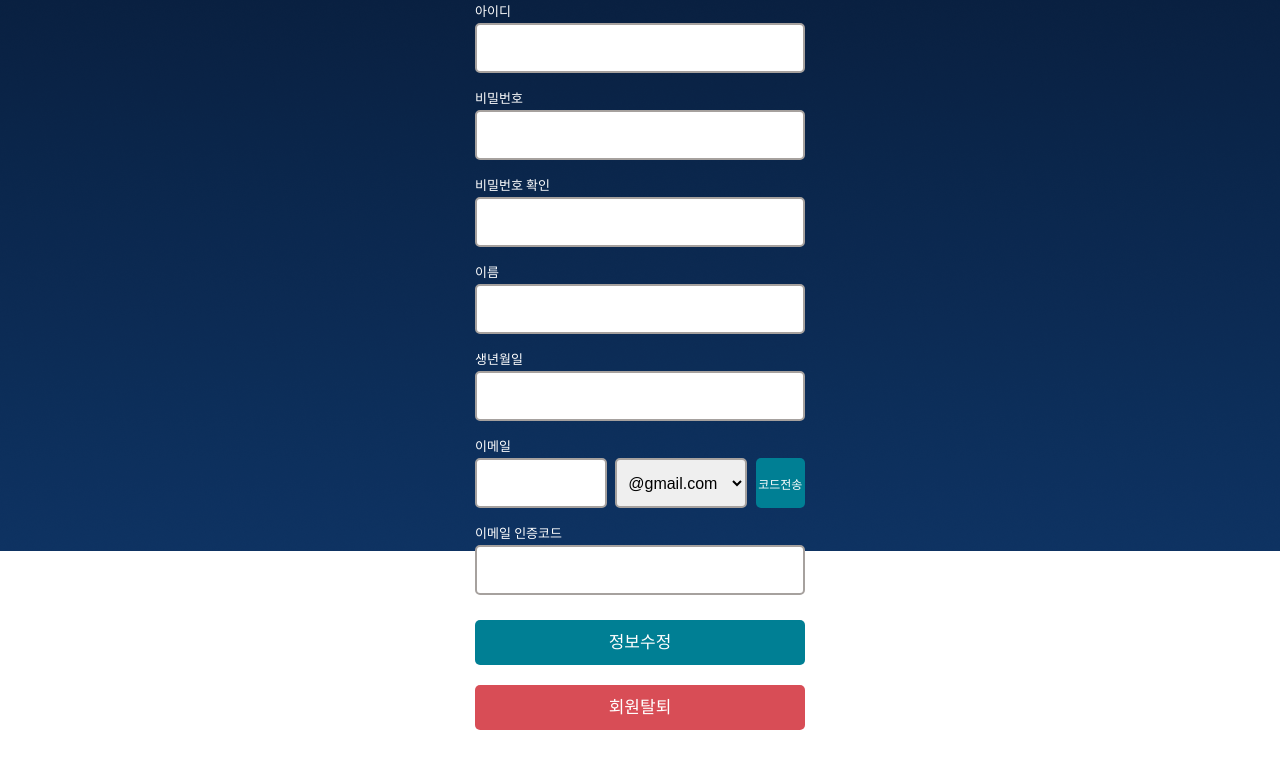
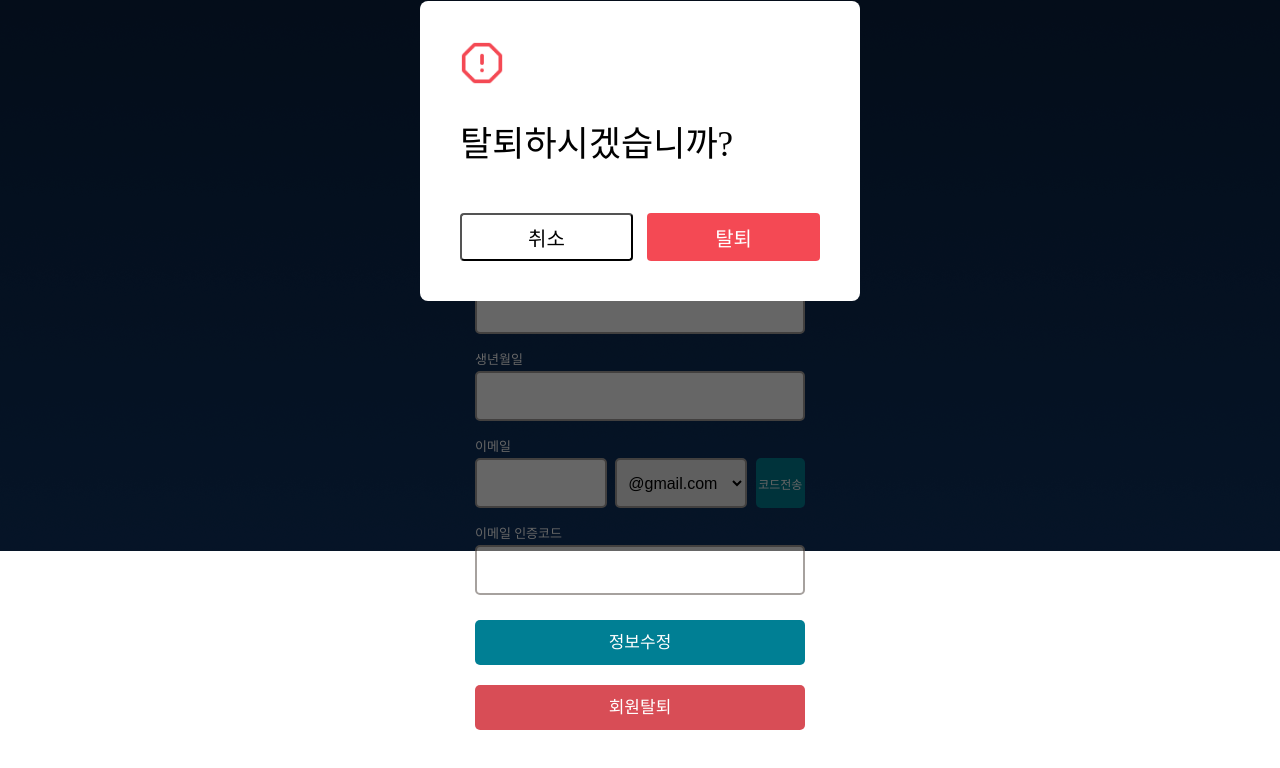
Before and after one commit to green-kong/DID, a Next.js app in the folder client/: page /user/myProfile in a window 1280 px wide. Both pictures are taken after a click on the button "회원탈퇴". Shown: the part 249-1017 px from the top of the page. Built offline with nearby package versions, Linux system fonts and the light colour scheme.

Commit message:
[front] design: quit modal done

```diff
--- /dev/null
+++ b/client/components/quitModal.tsx
@@ -0,0 +1,35 @@
+import {
+  ModalBg,
+  ModalAlert,
+  ModalIcon,
+  ModalDesc,
+  ModalBtnCon,
+  ModalBtn,
+} from '../styles/quitModal';
+
+interface IQuitModal {
+  closeQuitModal: () => void;
+}
+
+const QuitModal = (props: IQuitModal) => {
+  return (
+    <>
+      <ModalBg>
+        <ModalAlert>
+          <div>
+            <ModalIcon></ModalIcon>
+            <ModalDesc>탈퇴하시겠습니까?</ModalDesc>
+          </div>
+          <ModalBtnCon>
+            <ModalBtn onClick={props.closeQuitModal}>취소</ModalBtn>
+            <ModalBtn border="none" bgc="#f44954" color="white">
+              탈퇴
+            </ModalBtn>
+          </ModalBtnCon>
+        </ModalAlert>
+      </ModalBg>
+    </>
+  );
+};
+
+export default QuitModal;
--- a/client/pages/user/myProfile.tsx
+++ b/client/pages/user/myProfile.tsx
@@ -8,8 +8,15 @@ import {
   EmailContainer,
   SignUpBtn,
 } from '../../styles/registStyle';
+// eslint-disable-next-line import/no-named-as-default
+import QuitModal from '../../components/quitModal';
 
 const MyProfile = () => {
+  const [modal, setModal] = useState<boolean>(false);
+
+  const closeQuitModal = () => {
+    setModal(false);
+  };
   // const [profile, setProfile] = useState([]);
 
   // const viewProfile = async () => {
@@ -115,10 +122,18 @@ const MyProfile = () => {
         <SignUpBtn mb="10px" type="submit">
           정보수정
         </SignUpBtn>
-        <SignUpBtn bgc="#D84D56" type="button">
+        <SignUpBtn
+          bgc="#D84D56"
+          type="button"
+          onClick={() => {
+            setModal(true);
+          }}
+        >
           회원탈퇴
         </SignUpBtn>
       </SignUpFrm>
+
+      {modal && <QuitModal closeQuitModal={closeQuitModal} />}
     </>
   );
 };
--- /dev/null
+++ b/client/styles/quitModal.tsx
@@ -0,0 +1,60 @@
+import styled from 'styled-components';
+
+export const ModalBg = styled.div`
+  position: absolute;
+  top: 0;
+  left: 0;
+  width: 100vw;
+  height: 100vh;
+  background-color: rgba(0, 0, 0, 0.6);
+  display: flex;
+  justify-content: center;
+  align-items: center;
+`;
+
+export const ModalAlert = styled.div`
+  width: 360px;
+  height: 220px;
+  background-color: #fff;
+  border-radius: 8px;
+  padding: 40px;
+  display: flex;
+  flex-direction: column;
+  justify-content: space-between;
+`;
+
+export const ModalIcon = styled.div`
+  width: 44px;
+  height: 44px;
+  background-image: url('/alert_icon.png');
+  background-size: 44px;
+  margin-bottom: 30px;
+`;
+
+export const ModalDesc = styled.div`
+  font-size: 35px;
+  color: black;
+`;
+
+export const ModalBtnCon = styled.div`
+  display: flex;
+  justify-content: space-between;
+  width: 100%;
+  height: 48px;
+`;
+
+interface IModalBtn {
+  border?: string;
+  bgc?: string;
+  color?: string;
+}
+
+export const ModalBtn = styled.button`
+  width: 48%;
+  font-size: 20px;
+  border-radius: 4px;
+  cursor: pointer;
+  border: ${(props: IModalBtn) => props.border || 'rbga(0, 0, 0, 0.6)'};
+  background-color: ${(props: IModalBtn) => props.bgc || 'white'};
+  color: ${(props: IModalBtn) => props.color || 'rbga(0, 0, 0, 0.6)'};
+`;
```
